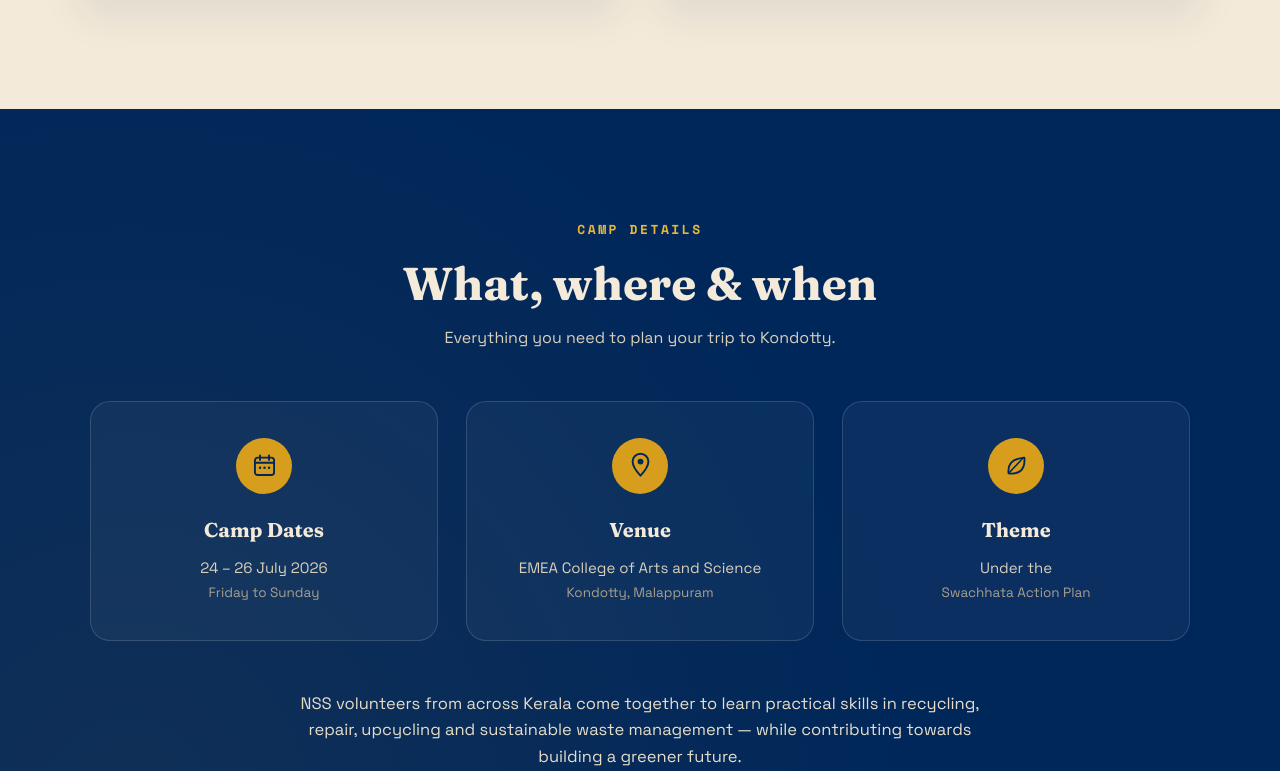
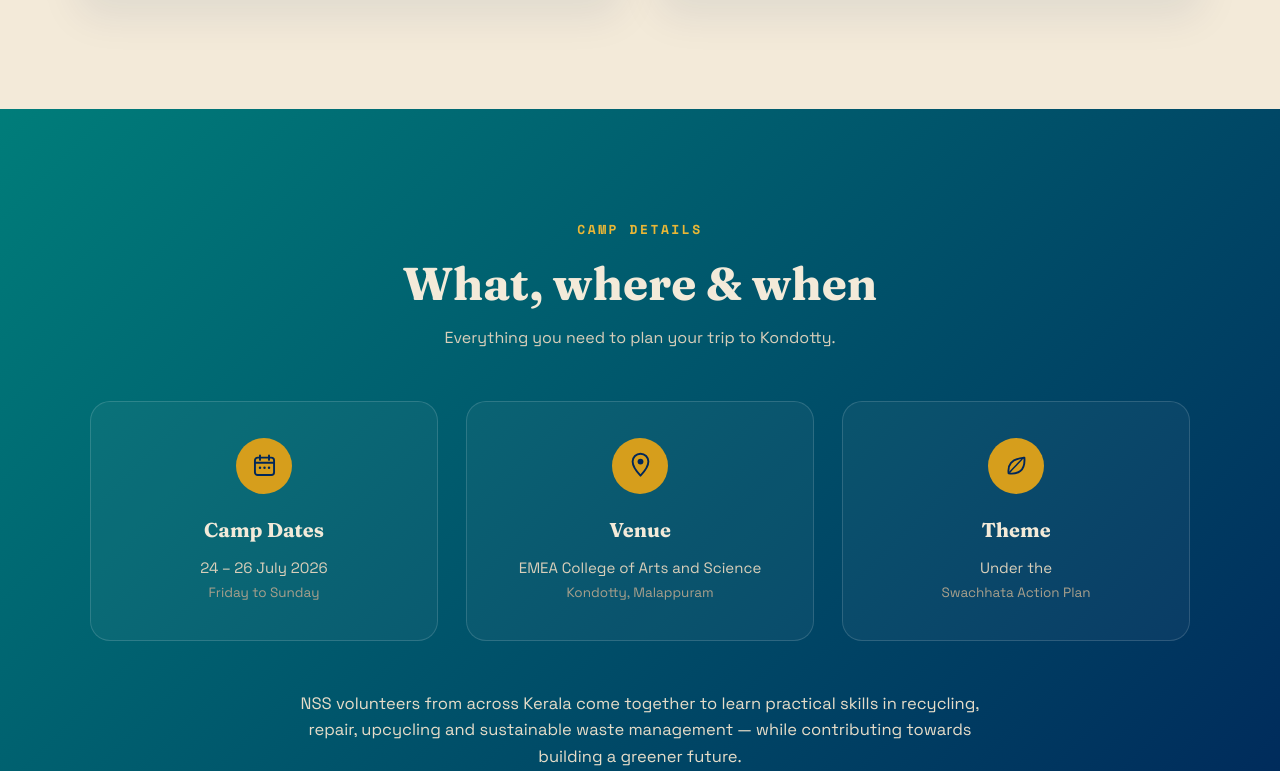
Before and after one commit to fathimafarhakk/punarva, a React (Vite) app: page / in a window 1280 px wide. Shown: the part 1629-2400 px from the top of the page. Built offline with nearby package versions, Linux system fonts and the light colour scheme.

Commit message:
style: update camp-section background, alignment, and text color

```diff
--- a/src/styles/home.css
+++ b/src/styles/home.css
@@ -631,8 +631,9 @@ section {
    ========================================================== */
 
 .camp-section {
-  background: var(--forest);
-  background-image: radial-gradient(circle at 10% 90%, rgba(200, 146, 46, .08), transparent 60%);
+  background: linear-gradient(135deg, var(--moss) 0%, var(--forest) 100%);
+  text-align: center;
+  color: var(--kraft);
 }
 
 .camp-grid {
```
